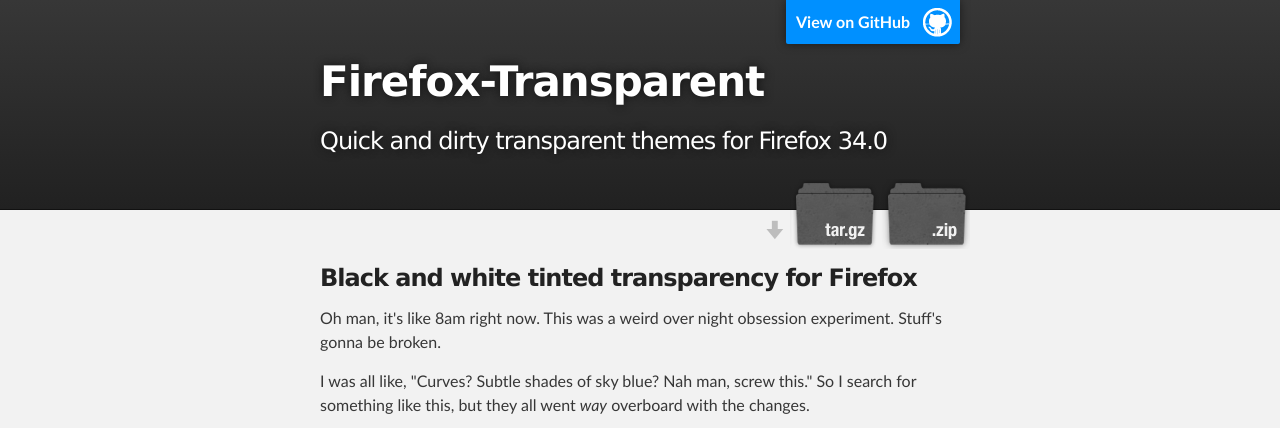
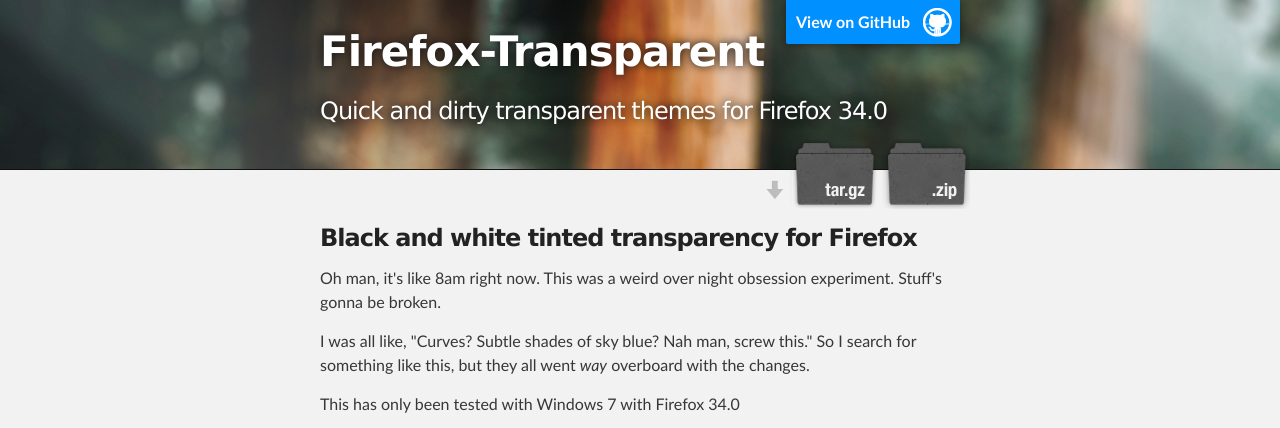
Before and after one commit to John-O-Really/Firefox-Transparent, a plain HTML site: page index.html in a window 1280 px wide. Shown: the top 428 px of the page. Drawn offline with Linux system fonts and the light colour scheme.

Commit message:
Adding header image

```diff
--- a/stylesheets/stylesheet.css
+++ b/stylesheets/stylesheet.css
@@ -293,6 +293,8 @@ Full-Width Styles
   background: -ms-linear-gradient(top, #373737, #212121);
   background: -o-linear-gradient(top, #373737, #212121);
   background: linear-gradient(top, #373737, #212121);
+  background-image: url("https://raw.githubusercontent.com/John-O-Really/Firefox-Transparent/gh-pages/images/headerimage.jpg");
+}
 }
 
 #header_wrap .inner {
```
Also changed, not shown: 1 other file.
